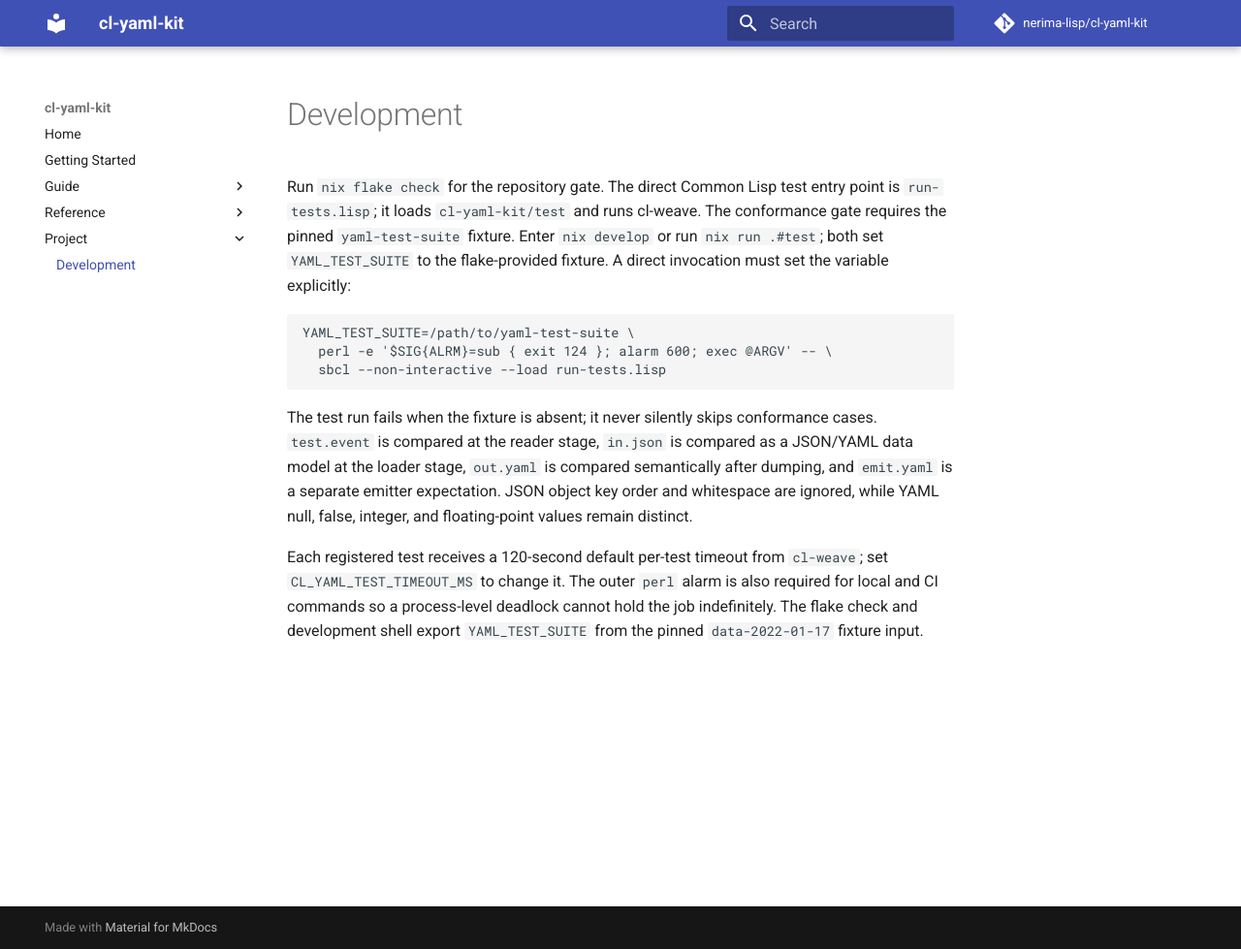
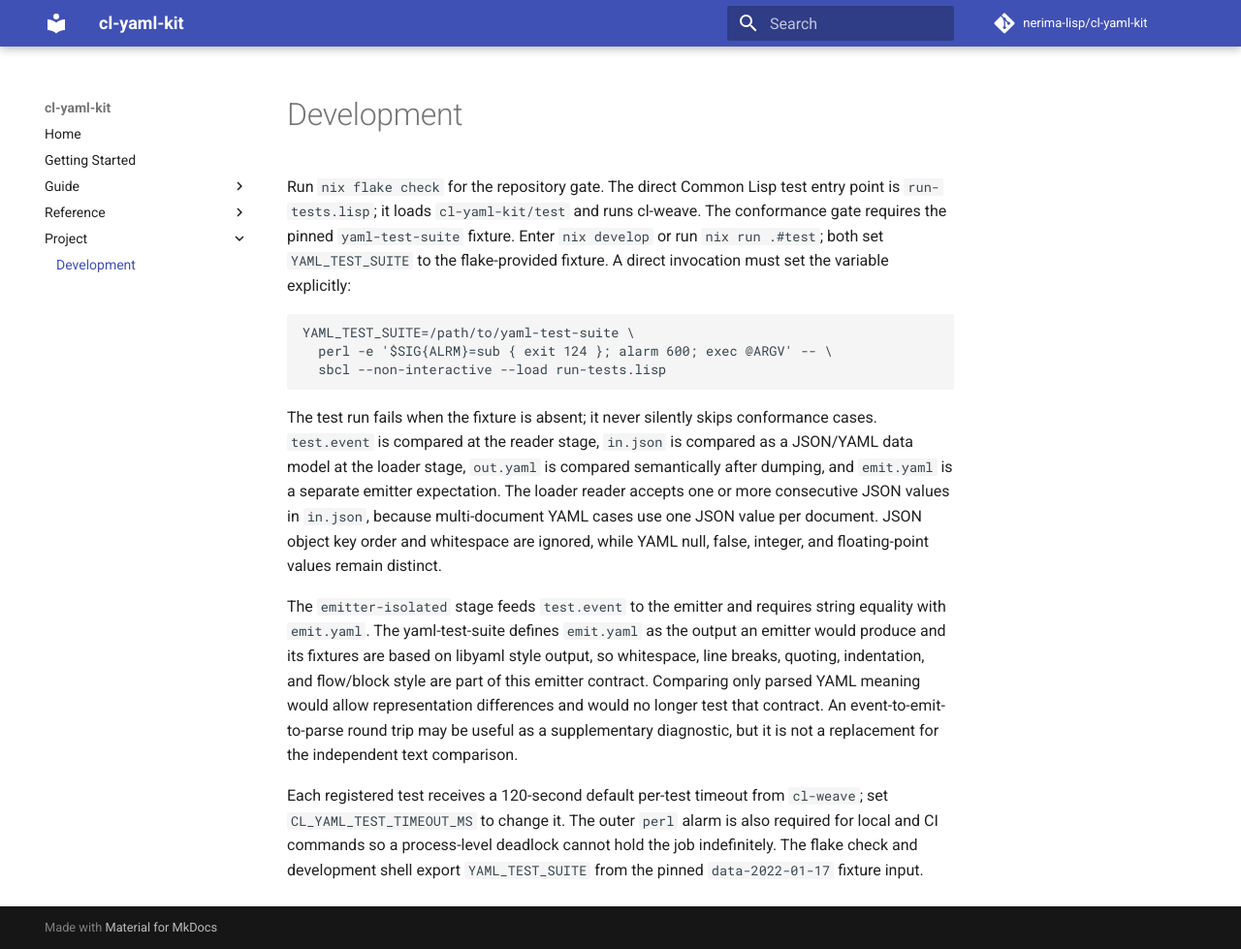
Before and after one commit to nerima-lisp/cl-yaml-kit, an MkDocs documentation site: the page built from docs/src/project/development.md, in a window 1280 px wide and 979 px high. Shown: the whole window at 97% size. Built offline with MkDocs 1.6.1 and Material for MkDocs 9.7.7, drawn with Linux system fonts in a browser that asks for light colours; comment, search, counter and statistics services are not loaded.

Commit message:
fix conformance harness reporting and JSON framing

```diff
--- a/docs/src/project/development.md
+++ b/docs/src/project/development.md
@@ -16,8 +16,19 @@ The test run fails when the fixture is absent; it never silently skips
 conformance cases. `test.event` is compared at the reader stage, `in.json`
 is compared as a JSON/YAML data model at the loader stage, `out.yaml` is
 compared semantically after dumping, and `emit.yaml` is a separate emitter
-expectation. JSON object key order and whitespace are ignored, while YAML
-null, false, integer, and floating-point values remain distinct.
+expectation. The loader reader accepts one or more consecutive JSON values in
+`in.json`, because multi-document YAML cases use one JSON value per document.
+JSON object key order and whitespace are ignored, while YAML null, false,
+integer, and floating-point values remain distinct.
+
+The `emitter-isolated` stage feeds `test.event` to the emitter and requires
+string equality with `emit.yaml`. The yaml-test-suite defines `emit.yaml` as
+the output an emitter would produce and its fixtures are based on libyaml
+style output, so whitespace, line breaks, quoting, indentation, and flow/block
+style are part of this emitter contract. Comparing only parsed YAML meaning
+would allow representation differences and would no longer test that contract.
+An event-to-emit-to-parse round trip may be useful as a supplementary
+diagnostic, but it is not a replacement for the independent text comparison.
 
 Each registered test receives a 120-second default per-test timeout from
 `cl-weave`; set `CL_YAML_TEST_TIMEOUT_MS` to change it. The outer `perl`
```
Also changed, not shown: 2 other files.
